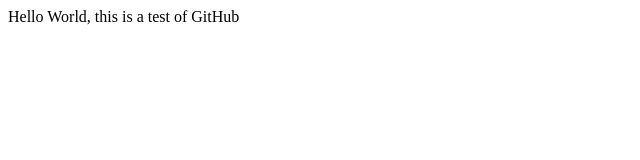
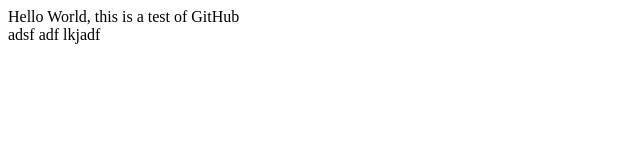
Before and after one commit to rangilogujarati/webtest, a plain HTML site: page WebContent/index.html in a window 1280 px wide. Shown: the full height of the page, 0-640 px from the left. Drawn offline with Linux system fonts and the light colour scheme.

Commit message:
changes to index

```diff
--- a/WebContent/index.html
+++ b/WebContent/index.html
@@ -6,5 +6,8 @@
 </head>
 <body>
 Hello World, this is a test of GitHub
+
+<br />
+adsf adf lkjadf
 </body>
 </html>
```
